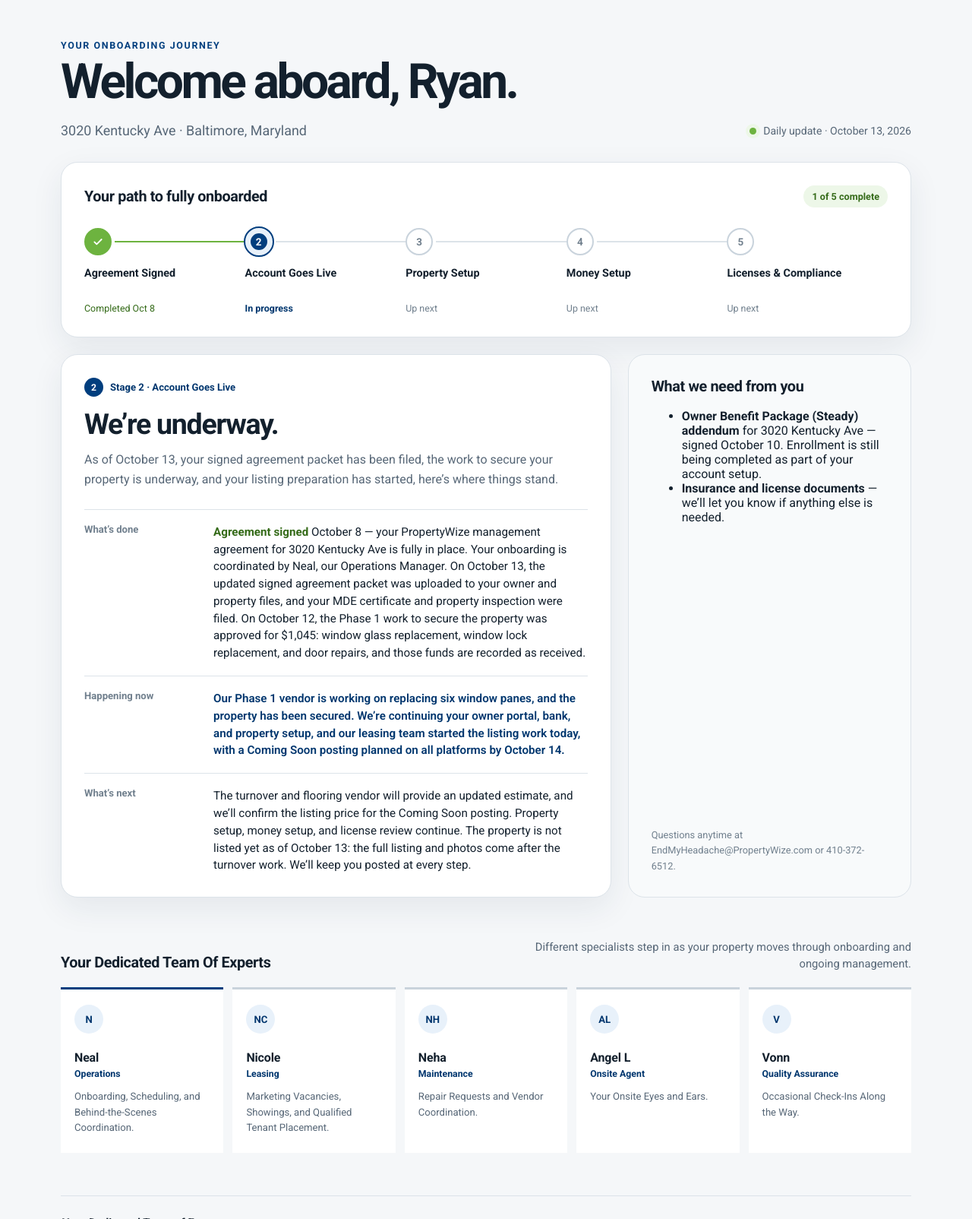
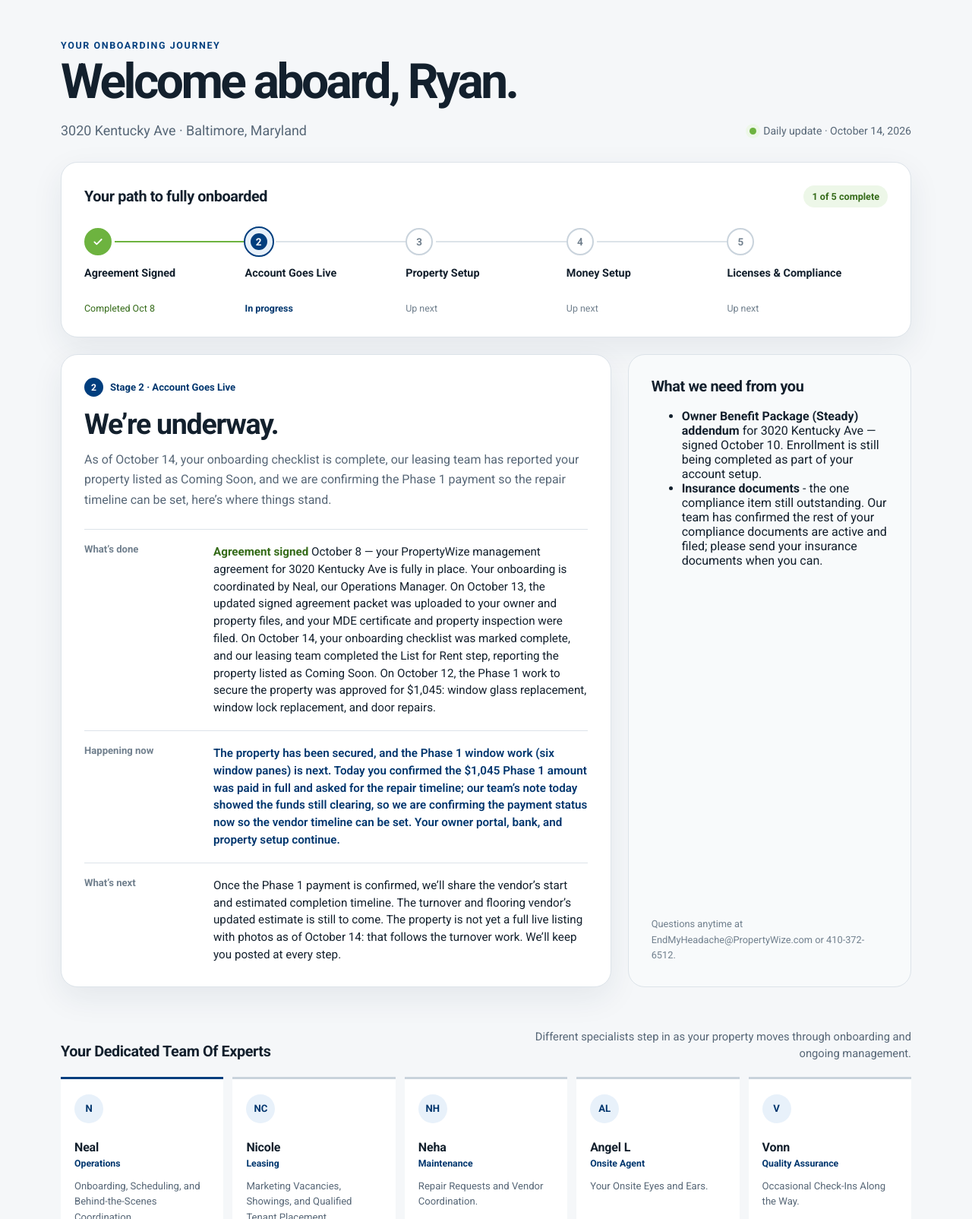
Before and after one commit to PropertyWizeOperations/onboarding-tracker-ryan, a plain HTML site: page index.html in a window 1280 px wide. Shown: the top 1604 px of the page at 76% size. Drawn offline with Linux system fonts and the light colour scheme.

Commit message:
Daily update Oct 14

```diff
--- a/index.html
+++ b/index.html
@@ -487,9 +487,9 @@
         <h1>Welcome aboard, Ryan.</h1>
         <p class="property">3020 Kentucky Ave · Baltimore, Maryland</p>
       </div>
-      <div class="updated" aria-label="Status last updated October 13, 2026">
+      <div class="updated" aria-label="Status last updated October 14, 2026">
         <span class="pulse" aria-hidden="true"></span>
-        Daily update · October 13, 2026
+        Daily update · October 14, 2026
       </div>
     </header>
 
@@ -544,19 +544,19 @@
       <section class="status-card" aria-labelledby="now-title">
         <span class="stage-now">Stage 2 · Account Goes Live</span>
         <h2 id="now-title">We&rsquo;re underway.</h2>
-        <p class="status-lede">As of October 13, your signed agreement packet has been filed, the work to secure your property is underway, and your listing preparation has started, here&rsquo;s where things stand.</p>
+        <p class="status-lede">As of October 14, your onboarding checklist is complete, our leasing team has reported your property listed as Coming Soon, and we are confirming the Phase 1 payment so the repair timeline can be set, here&rsquo;s where things stand.</p>
         <ul class="status-list">
           <li class="status-row">
             <span class="status-label">What&rsquo;s done</span>
-            <span class="status-value"><strong>Agreement signed</strong> October 8 — your PropertyWize management agreement for 3020 Kentucky Ave is fully in place. Your onboarding is coordinated by Neal, our Operations Manager. On October 13, the updated signed agreement packet was uploaded to your owner and property files, and your MDE certificate and property inspection were filed. On October 12, the Phase 1 work to secure the property was approved for $1,045: window glass replacement, window lock replacement, and door repairs, and those funds are recorded as received.</span>
+            <span class="status-value"><strong>Agreement signed</strong> October 8 — your PropertyWize management agreement for 3020 Kentucky Ave is fully in place. Your onboarding is coordinated by Neal, our Operations Manager. On October 13, the updated signed agreement packet was uploaded to your owner and property files, and your MDE certificate and property inspection were filed. On October 14, your onboarding checklist was marked complete, and our leasing team completed the List for Rent step, reporting the property listed as Coming Soon. On October 12, the Phase 1 work to secure the property was approved for $1,045: window glass replacement, window lock replacement, and door repairs.</span>
           </li>
           <li class="status-row now">
             <span class="status-label">Happening now</span>
-            <span class="status-value">Our Phase 1 vendor is working on replacing six window panes, and the property has been secured. We&rsquo;re continuing your owner portal, bank, and property setup, and our leasing team started the listing work today, with a Coming Soon posting planned on all platforms by October 14.</span>
+            <span class="status-value">The property has been secured, and the Phase 1 window work (six window panes) is next. Today you confirmed the $1,045 Phase 1 amount was paid in full and asked for the repair timeline; our team&rsquo;s note today showed the funds still clearing, so we are confirming the payment status now so the vendor timeline can be set. Your owner portal, bank, and property setup continue.</span>
           </li>
           <li class="status-row">
             <span class="status-label">What&rsquo;s next</span>
-            <span class="status-value">The turnover and flooring vendor will provide an updated estimate, and we&rsquo;ll confirm the listing price for the Coming Soon posting. Property setup, money setup, and license review continue. The property is not listed yet as of October 13: the full listing and photos come after the turnover work. We&rsquo;ll keep you posted at every step.</span>
+            <span class="status-value">Once the Phase 1 payment is confirmed, we&rsquo;ll share the vendor&rsquo;s start and estimated completion timeline. The turnover and flooring vendor&rsquo;s updated estimate is still to come. The property is not yet a full live listing with photos as of October 14: that follows the turnover work. We&rsquo;ll keep you posted at every step.</span>
           </li>
         </ul>
       </section>
@@ -567,7 +567,7 @@
           <ul class="needs-list">
             <li><strong>Owner Benefit Package (Steady) addendum</strong> for 3020 Kentucky Ave — signed October 10. Enrollment is still being completed as part of your account setup.</li>
 
-          <li><strong>Insurance and license documents</strong> — we&rsquo;ll let you know if anything else is needed.</li>
+          <li><strong>Insurance documents</strong> - the one compliance item still outstanding. Our team has confirmed the rest of your compliance documents are active and filed; please send your insurance documents when you can.</li>
           </ul>
         </div>
         <p class="needs-note">Questions anytime at EndMyHeadache@PropertyWize.com or 410-372-6512.</p>
```
